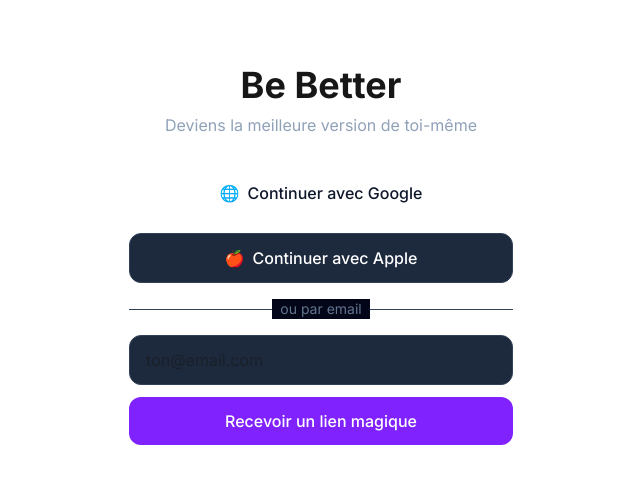
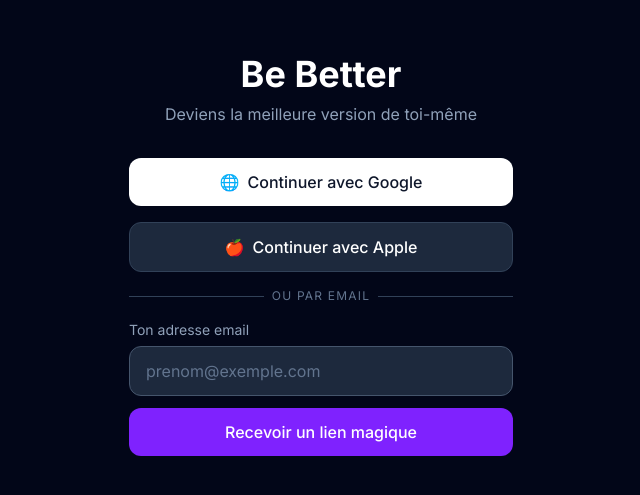
Before and after one commit to lPadoue/be-better, a Next.js app: page /login in a window 1280 px wide. Shown: the part 145-640 px from the top of the page, without its empty margins (319-959 px from the left). Built offline with nearby package versions, Linux system fonts and the light colour scheme; no server answers.

Commit message:
fix: login page dark background + email input label and visibility

```diff
--- a/app/(auth)/login/page.tsx
+++ b/app/(auth)/login/page.tsx
@@ -46,10 +46,10 @@
   }
 
   return (
-    <div className="min-h-screen flex items-center justify-center p-4">
+    <div className="min-h-screen bg-slate-950 text-slate-100 flex items-center justify-center p-4">
       <div className="w-full max-w-sm space-y-8">
         <div className="text-center">
-          <h1 className="text-4xl font-bold">Be Better</h1>
+          <h1 className="text-4xl font-bold text-white">Be Better</h1>
           <p className="text-slate-400 mt-2">Deviens la meilleure version de toi-même</p>
         </div>
 
@@ -78,19 +78,22 @@
                 <div className="w-full border-t border-slate-700" />
               </div>
               <div className="relative flex justify-center text-sm">
-                <span className="bg-slate-950 px-2 text-slate-500">ou par email</span>
+                <span className="bg-slate-950 px-2 text-slate-500 text-xs uppercase tracking-widest">ou par email</span>
               </div>
             </div>
 
             <form onSubmit={signInWithEmail} className="space-y-3">
+              <div className="space-y-1.5">
+                <label className="text-sm text-slate-400 block">Ton adresse email</label>
                 <input
                   type="email"
                   value={email}
                   onChange={e => setEmail(e.target.value)}
-                placeholder="ton@email.com"
+                  placeholder="prenom@exemple.com"
                   required
-                className="w-full bg-slate-800 border border-slate-700 rounded-xl py-3 px-4 focus:outline-none focus:ring-2 focus:ring-violet-500"
+                  className="w-full bg-slate-800 border border-slate-600 text-white placeholder-slate-500 rounded-xl py-3 px-4 focus:outline-none focus:ring-2 focus:ring-violet-500"
                 />
+              </div>
               <button
                 type="submit"
                 disabled={loading}
```
Lines whose indentation alone changed are shown as unchanged.
